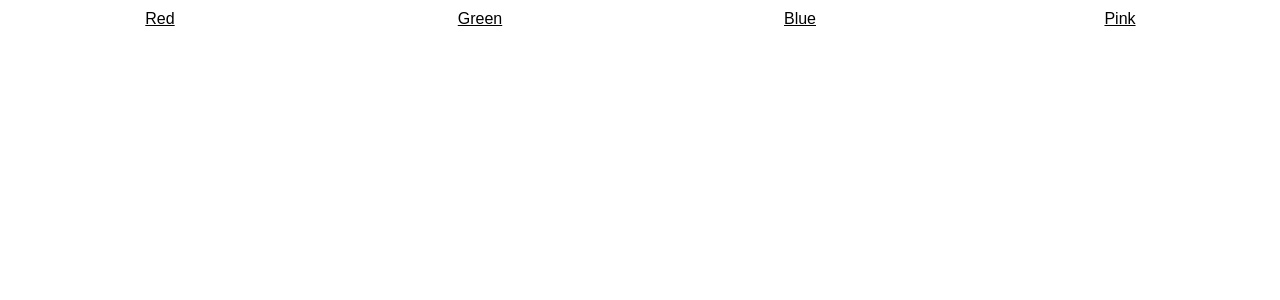
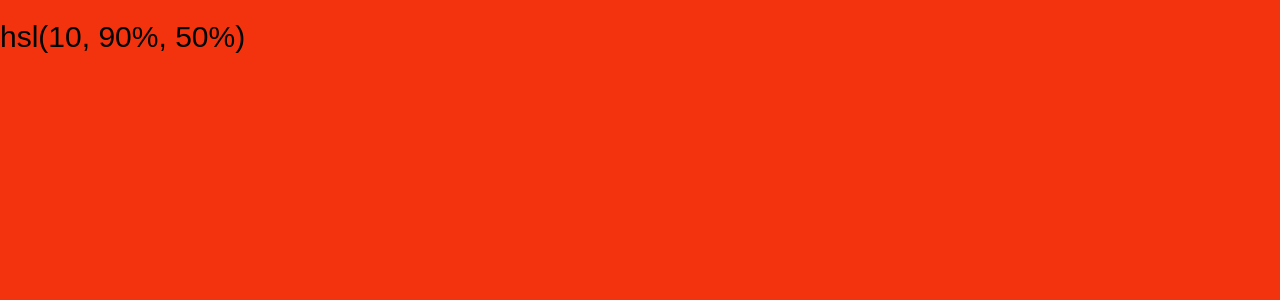
Before and after one commit to jelaniwoods/hypetrain, a React (Create React App) app: page /hsl/10/90/50 in a window 1280 px wide. Shown: the top 300 px of the page. Built offline with nearby package versions, Linux system fonts and the light colour scheme.

Commit message:
work hsl

```diff
--- a/src/App.js
+++ b/src/App.js
@@ -2,13 +2,13 @@ import React, { Component } from 'react';
 import './css/App.css';
 import {
   BrowserRouter as Router,
-  Link,
   Route, // for later
   Redirect, // for later
   Switch, // for later
 } from 'react-router-dom';
 import NavLink from './components/NavLink';
 // import RGB from './components/RGB';
+import HSL from './components/HSL';
 
 class App extends Component {
   render() {
@@ -21,6 +21,14 @@ class App extends Component {
           <NavLink to="/rgb/33/150/243">Blue</NavLink>
           <NavLink to="/rgb/240/98/146">Pink</NavLink>
         </ul>
+
+        <div style= {styles.content}>
+          <Route
+            exact={true}
+            path={'/hsl/:h/:s/:l'}
+            component={HSL}
+          />
+        </div>
       </div>
     </Router>
     );
--- a/src/components/HSL.js
+++ b/src/components/HSL.js
@@ -0,0 +1,29 @@
+import React from 'react';
+
+const HSL = ({ match }) => {
+    const { params } = match
+
+    return (
+      <div style={{
+        ...styles.hsl,
+        background: `hsl(${params.h}, ${params.s}%, ${params.l}%)`
+        }}>
+        hsl({params.h}, {params.s}%, {params.l}%)
+      </div>
+    )
+  }
+
+  let styles = {};
+
+styles.hsl = {
+    position: 'absolute',
+    left: 0,
+    right: 0,
+    top: 0,
+    bottom: 0,
+    color: 'black',
+    paddingTop: '20px',
+    fontSize: '30px',
+}
+
+  export default HSL;
```
